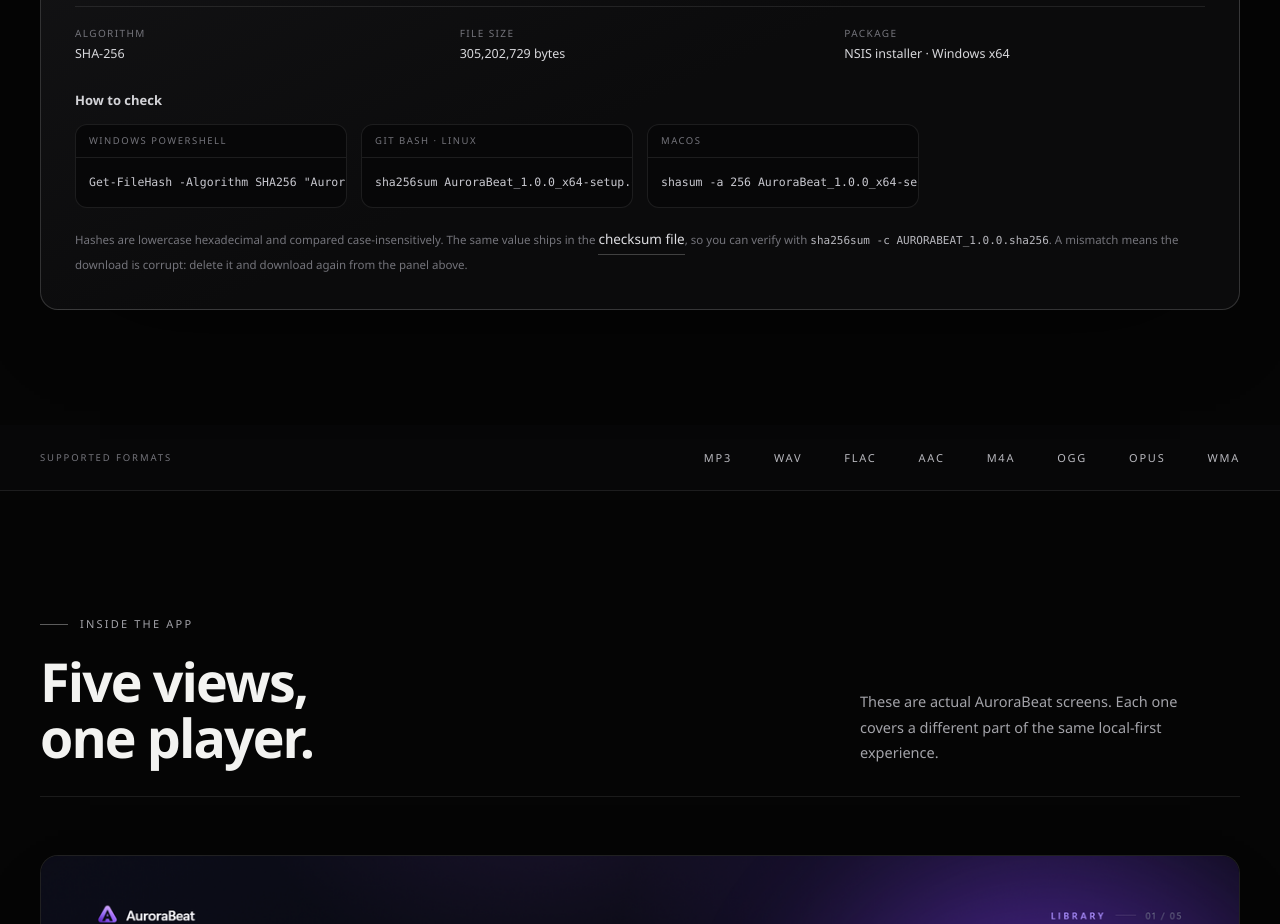
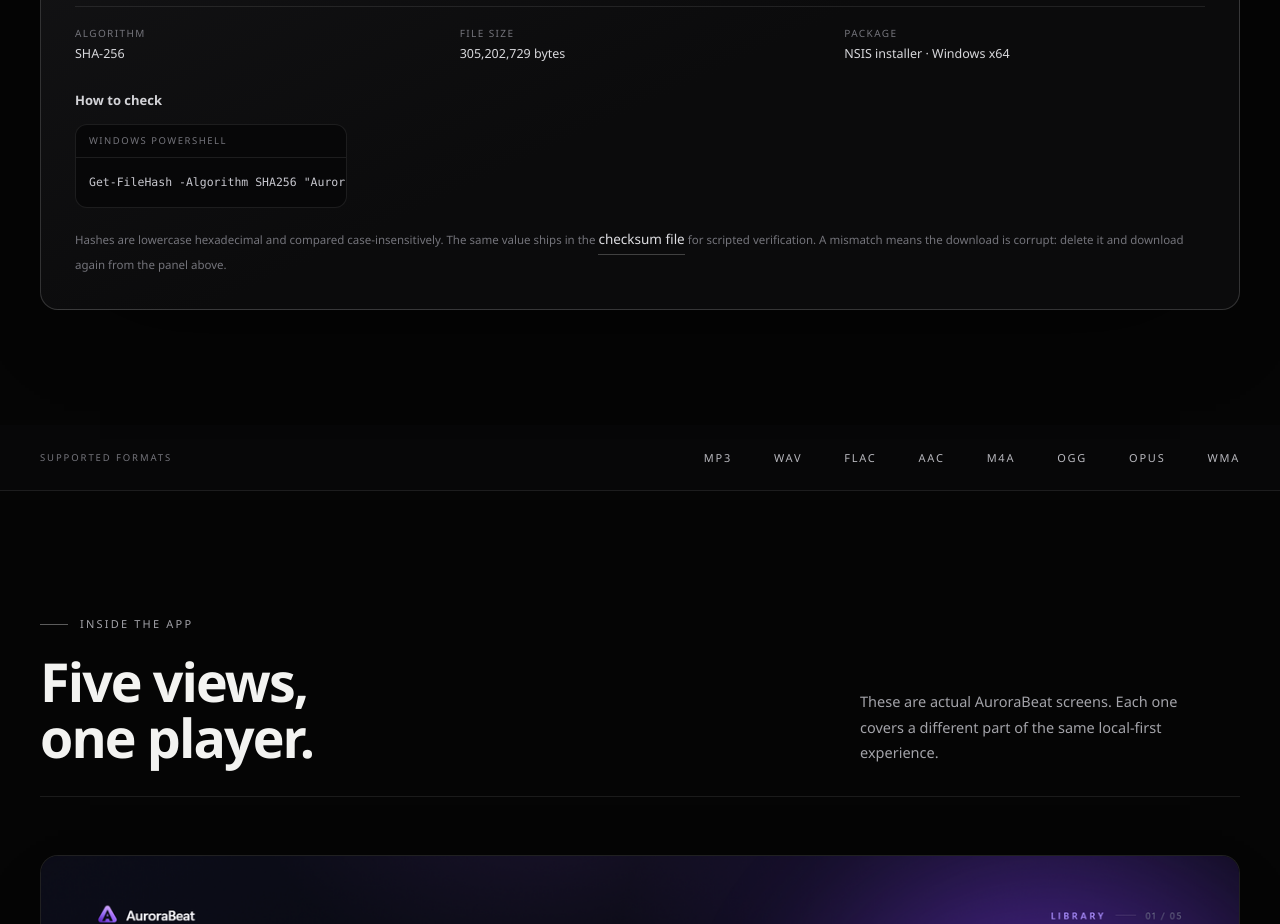
Before and after one commit to novadevx2/novadevx, a plain HTML site: page downloads.html in a window 1280 px wide. Shown: the part 3380-4304 px from the top of the page. Drawn offline with Linux system fonts and the light colour scheme.

Commit message:
Limit checksum instructions to the Windows installer's platform
The package is a Windows x64 NSIS installer, so PowerShell is the only check
users need; the Linux and macOS commands implied platform support that does not
exist.

🤖 Generated with Codebuff
Co-Authored-By: Codebuff <noreply@codebuff.com>

```diff
--- a/downloads.html
+++ b/downloads.html
@@ -363,24 +363,14 @@
                 <span class="code-block__label">Windows PowerShell</span>
                 <pre><code>Get-FileHash -Algorithm SHA256 "AuroraBeat_1.0.0_x64-setup.exe"</code></pre>
               </div>
-              <div class="code-block">
-                <span class="code-block__label">Git Bash · Linux</span>
-                <pre><code>sha256sum AuroraBeat_1.0.0_x64-setup.exe</code></pre>
-              </div>
-              <div class="code-block">
-                <span class="code-block__label">macOS</span>
-                <pre><code>shasum -a 256 AuroraBeat_1.0.0_x64-setup.exe</code></pre>
-              </div>
             </div>
 
             <p class="checksum__foot">
               Hashes are lowercase hexadecimal and compared case-insensitively.
               The same value ships in the
-              <a class="text-link" href="AURORABEAT_1.0.0.sha256">checksum file</a>,
-              so you can verify with
-              <code>sha256sum -c AURORABEAT_1.0.0.sha256</code>. A mismatch means
-              the download is corrupt: delete it and download again from the panel
-              above.
+              <a class="text-link" href="AURORABEAT_1.0.0.sha256">checksum file</a>
+              for scripted verification. A mismatch means the download is corrupt:
+              delete it and download again from the panel above.
             </p>
           </div>
         </div>
```
